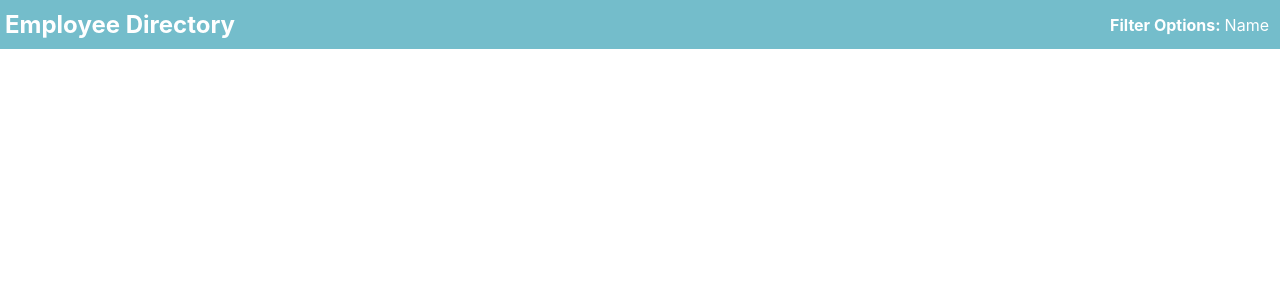
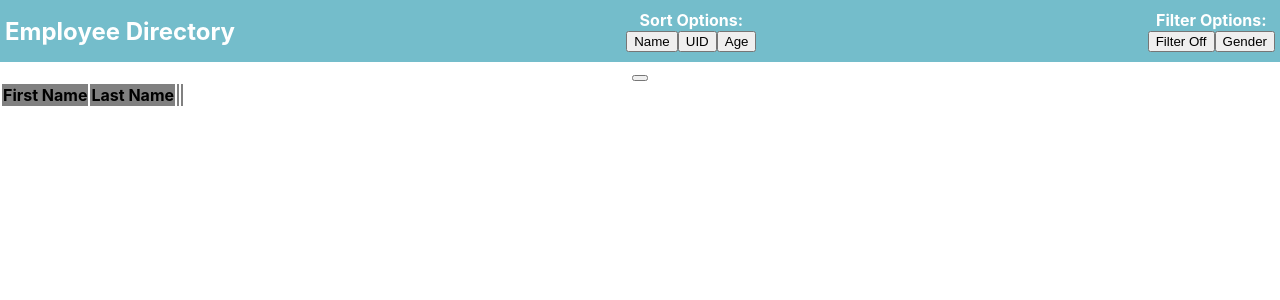
Before and after one commit to nargizaboronchieva/Employee_Directory, a React (Create React App) app: page / in a window 1280 px wide. Shown: the top 300 px of the page. Built offline with nearby package versions, Linux system fonts and the light colour scheme.

Commit message:
added Table component

```diff
--- a/src/App.js
+++ b/src/App.js
@@ -1,12 +1,15 @@
 import React from 'react';
 import logo from './logo.svg';
 import './App.css';
-import Navbar from "./components/Navbar"
-
+import Navbar from "./components/Navbar";
+import Button from "./components/Button"
+import Table from "./components/Table"
 function App() {
   return (
     <div className="App">
       <Navbar/>
+      <Button/>
+      <Table/>
     </div>
   );
 }
--- /dev/null
+++ b/src/components/Button.js
@@ -0,0 +1,11 @@
+import React from 'react';
+import "./Button.css"
+
+function Button({children}){
+    return(
+        <button className="Button">
+            {children}
+        </button>
+    )
+}
+export default Button;
--- a/src/components/Navbar.js
+++ b/src/components/Navbar.js
@@ -1,15 +1,22 @@
 
 import React from 'react';
-import "./Navbar.css"
+import "./Navbar.css";
+import Button from "./Button"
 
 function Navbar(){
     return(
         <div className="navbar">
             <div className="logo bold">Employee Directory</div>
-            <div className="filter">
+            <div className="descriptor">
+                <div className="bold">Sort Options: </div>
+                <Button>Name</Button>
+                <Button>UID</Button>
+                <Button>Age</Button>
+            </div>
+            <div className="descriptor">
                 <div className="bold">Filter Options: </div>
-                <div>Name</div>
-                <div></div>
+                <Button>Filter Off</Button>
+                <Button>Gender</Button>
             </div>
         </div>
     )
--- /dev/null
+++ b/src/components/Table.css
@@ -0,0 +1,4 @@
+thead{
+    background-color: gray;
+    font-weight: bold;
+}
--- /dev/null
+++ b/src/components/Table.js
@@ -0,0 +1,18 @@
+import React from 'react';
+import "./Table.css"
+
+function Table(){
+    return(
+        <table>
+            <thead>
+                <tr>
+                    <td>First Name</td>
+                    <td>Last Name</td>
+                    <td></td>
+                    <td></td>
+                </tr>
+            </thead>
+        </table>
+    )
+}
+export default Table;
```
Also changed, not shown: src/components/Button.css (added).
